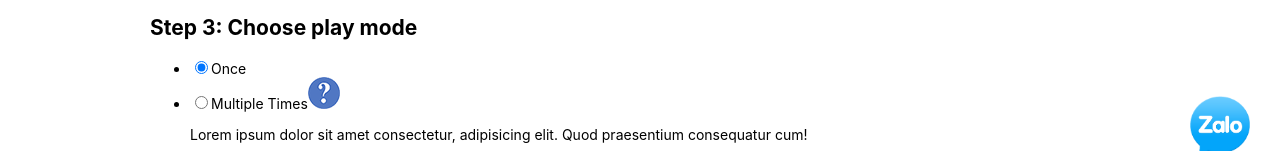
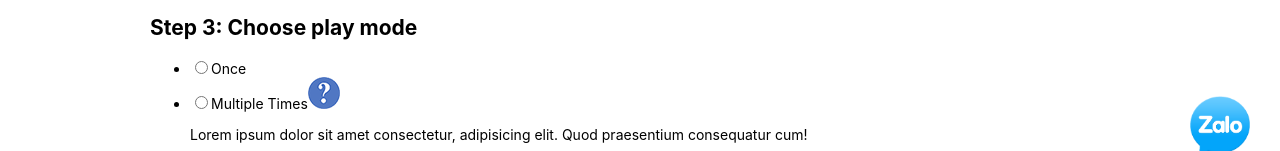
Before and after one commit to SonDo580/lottery-clone, a React (Create React App) app: page /play in a window 1280 px wide. Shown: the part 528-679 px from the top of the page. Built offline with nearby package versions, Linux system fonts and the light colour scheme.

Commit message:
Change prop name

```diff
--- a/src/pages/Play/components/Mode/index.js
+++ b/src/pages/Play/components/Mode/index.js
@@ -8,14 +8,14 @@ function Mode() {
       </h2>
       <ul>
         <li>
-          <label for="one">
-            <input type="radio" name="mode" id="oneTime" checked />
+          <label htmlFor="one">
+            <input type="radio" name="mode" id="oneTime" />
             Once
           </label>
         </li>
 
         <li>
-          <label for="multipleTimes">
+          <label htmlFor="multipleTimes">
             <input type="radio" name="mode" id="multipleTimes" />
             Multiple Times
             <img src={Images.play.question} alt="question mark" />
@@ -32,7 +32,7 @@ function Mode() {
         </li>
 
         <li>
-          <label for="longTerm">
+          <label htmlFor="longTerm">
             <input type="radio" name="mode" id="longTerm" />
             Long Term
             <img src={Images.play.question} alt="question mark" />
```
